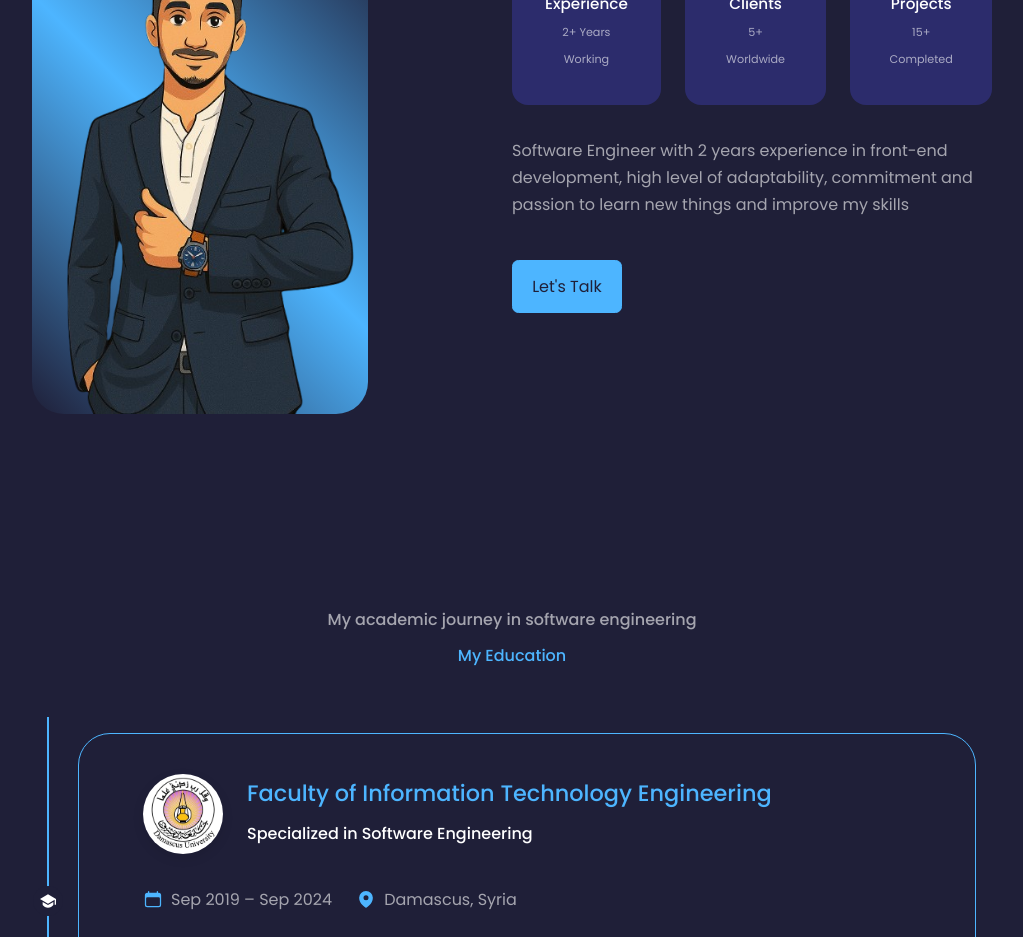
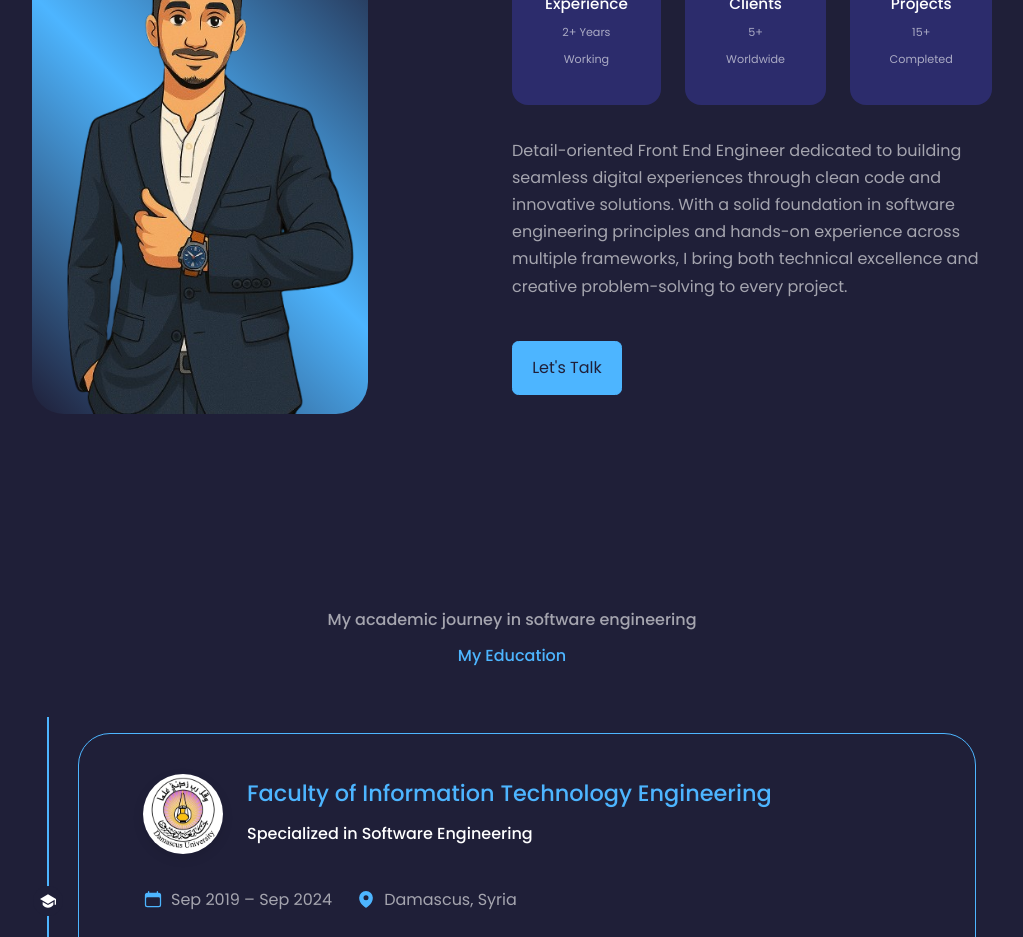
Before and after one commit to Ammar-Abdulrahman/My-Portfoilo, a React (Vite) app: page / in a window 1280 px wide. Shown: the part 1120-2057 px from the top of the page, without its empty margins (128-1151 px from the left). Built offline with nearby package versions, Linux system fonts and the light colour scheme.

Commit message:
feat: update about content

```diff
--- a/src/pages/About/index.tsx
+++ b/src/pages/About/index.tsx
@@ -52,9 +52,11 @@ const index = () => {
           </div>
 
           <p>
-            Software Engineer with 2 years experience in front-end development,
-            high level of adaptability, commitment and passion to learn new
-            things and improve my skills
+            Detail-oriented Front End Engineer dedicated to building seamless
+            digital experiences through clean code and innovative solutions.
+            With a solid foundation in software engineering principles and
+            hands-on experience across multiple frameworks, I bring both
+            technical excellence and creative problem-solving to every project.
           </p>
 
           <a href="#contact" className="btn btn-primary">
```
